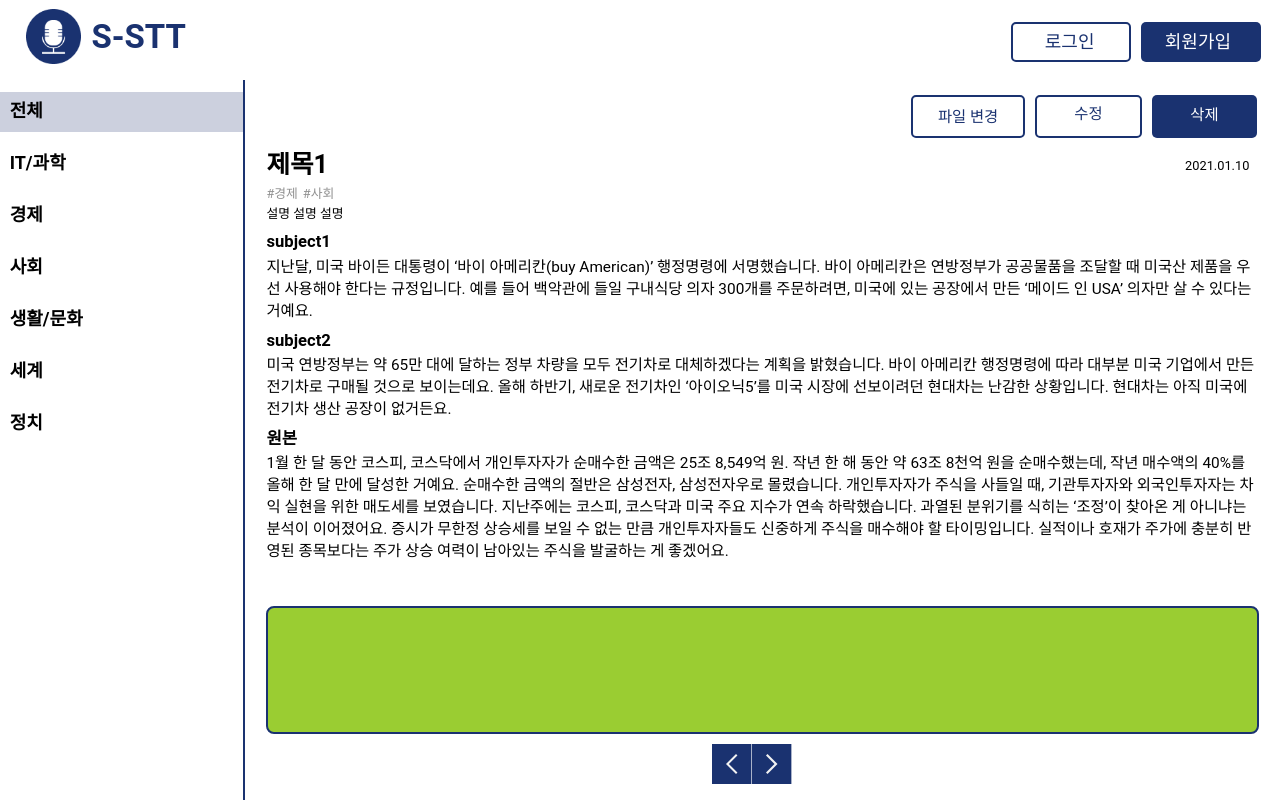
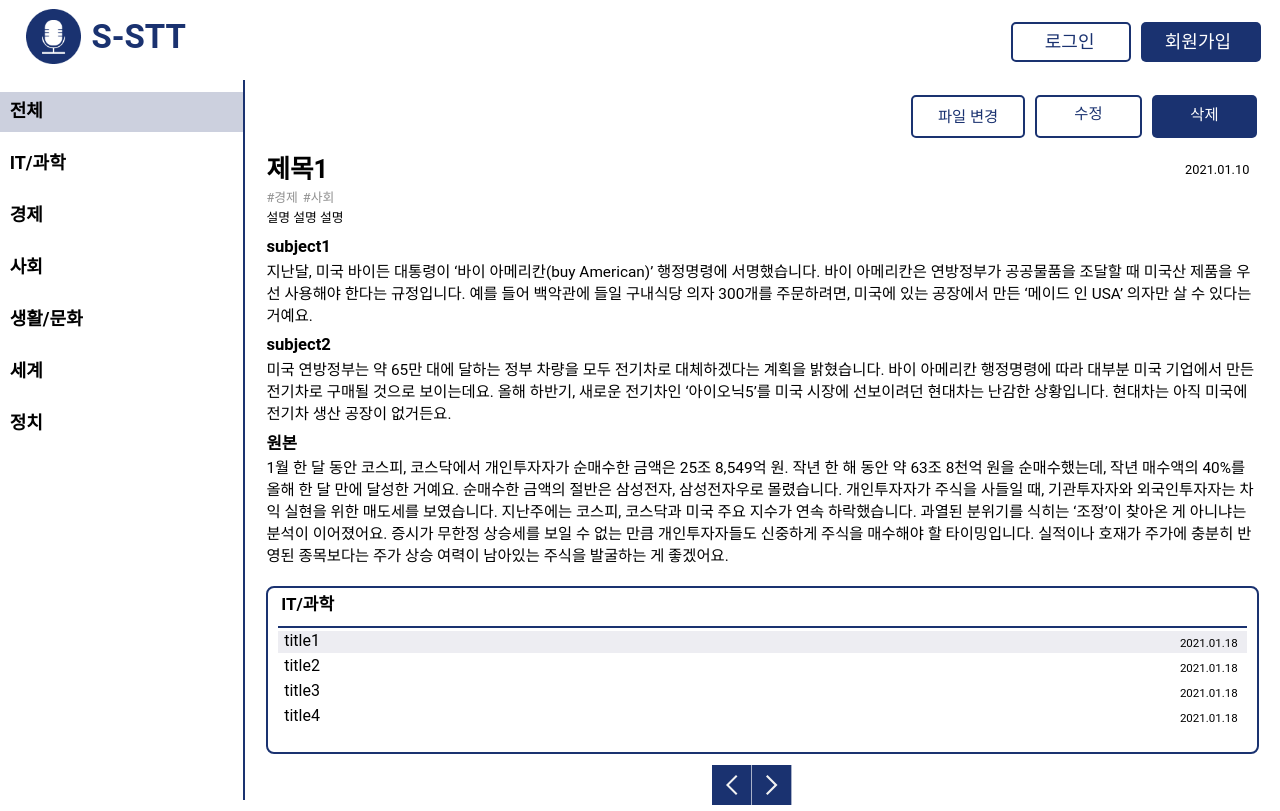
Before and after one commit to WebProject-STT/Front-end, a React (Create React App) app: page /viewPost/1 in a window 1280 px wide. Built offline with nearby package versions, Linux system fonts and the light colour scheme; the HTML template or start-up script is replaced by a standard one.

Commit message:
기능추가: 게시글 상세페이지에 게시글 목록 구현, 목록에서 특정 게시글 클릭 시 해 당 게시글의 상세페이지로 이동

```diff
--- /dev/null
+++ b/src/common/getInformation.js
@@ -0,0 +1,6 @@
+import { postsData } from './TempData';
+
+export function getPostList(category) {
+	const postList = category === '전체' ? postsData : postsData.filter((post) => post.category === category);
+	return postList;
+}
--- a/src/common/tempData.js
+++ b/src/common/tempData.js
@@ -24,7 +24,7 @@ export const postsData = [
 	},
 	{
 		id: 4,
-		category: '경제',
+		category: 'IT/과학',
 		title: 'title4',
 		date: '2021.01.18',
 	},
--- a/src/components/Contents.js
+++ b/src/components/Contents.js
@@ -1,13 +1,10 @@
 import React from 'react';
 import classNames from 'classnames';
-import { contentsData } from '../common/TempData';
 import Words from '../common/Words';
 import '../styles/ViewPost.scss';
 
-function Contents({ postId }) {
-	// 일단은 배열에서 filter로 찾지만 api적용하면 바로 데이터 하나만 받아올 수 있음
-	const currentContents = contentsData.find((x) => x.id === postId);
-	const { title, date, keywords, description, subjects, origin } = currentContents;
+function Contents({ contents }) {
+	const { title, date, keywords, description, subjects, origin } = contents;
 
 	return (
 		<>
@@ -28,7 +25,7 @@ function Contents({ postId }) {
 			<div className={classNames('contents-area')}>
 				<span className={classNames('text', 'post-detail')}>{description}</span>
 			</div>
-				{/* subjects 인덱스 div와 span태그에 넣어야됨 */}
+			{/* subjects 인덱스 div와 span태그에 넣어야됨 */}
 			{subjects.map((subject) => {
 				return (
 					<div className={classNames('contents-area', 'big')}>
--- a/src/components/Post.js
+++ b/src/components/Post.js
@@ -6,22 +6,24 @@ import { useCheckStatusState } from '../contexts/CheckStatusContext';
 import '../styles/ViewPost.scss';
 import '../styles/Text.scss';
 
-function Post({ post }) {
+function Post({ post, isDetail, currentPostId }) {
 	const { checkedItems } = useCheckedItemsState();
 	const checkedItemsDispatch = useCheckedItemsDispatch();
 	const { checkBoxVisibility } = useCheckStatusState();
-
+	const { id, title, date } = post;
+	const blueGray = '#ededf2';
+	console.log(isDetail);
 	const checkHandler = ({ target }) => {
 		if (target.checked) {
-			checkedItemsDispatch({ type: 'ADD_ITEM', item: post.id });
+			checkedItemsDispatch({ type: 'ADD_ITEM', item: id });
 		} else {
-			checkedItemsDispatch({ type: 'DELETE_ITEM', item: post.id });
+			checkedItemsDispatch({ type: 'DELETE_ITEM', item: id });
 		}
 	};
 
 	return (
-		<div className="post-area">
-			{checkBoxVisibility && (
+		<div className={isDetail ? classNames('post-area', 'detail') : 'post-area'}>
+			{!isDetail && checkBoxVisibility && (
 				<label className="check-label">
 					<input
 						className="check-input"
@@ -29,17 +31,17 @@ function Post({ post }) {
 						onChange={(e) => {
 							checkHandler(e);
 						}}
-						checked={checkedItems.includes(post.id)}
+						checked={checkedItems.includes(id)}
 					/>
 					<span className="check-box"></span>
 				</label>
 			)}
-			<Link to={`/viewPost/${post.id}`} className="post">
+			<Link to={`/viewPost/${id}`} className={isDetail ? 'post' : classNames('post', 'list')} style={{ backgroundColor: currentPostId === id && blueGray }}>
 				{/* <div className="title-area"> */}
-				<span className={classNames('text', 'bold', 'title')}>{post.title}</span>
+				<span className={isDetail ? classNames('text', 'title', 'detail') : classNames('text', 'bold', 'title')}>{title}</span>
 				{/* </div> */}
 				<div className="date-area">
-					<span className={classNames('text', 'gray', 'date')}>{post.date}</span>
+					<span className={isDetail ? classNames('text', 'date', 'detail') : classNames('text', 'gray', 'date')}>{date}</span>
 				</div>
 			</Link>
 		</div>
--- a/src/components/PostList.js
+++ b/src/components/PostList.js
@@ -7,7 +7,7 @@ import { useCategoryState } from '../contexts/CategoryContext';
 import { useCheckedItemsState, useCheckedItemsDispatch } from '../contexts/CheckedItemContext';
 import useInputs from '../hooks/useInputs';
 import Words from '../common/Words';
-import { postsData } from '../common/TempData';
+import { getPostList } from '../common/getInformation';
 import SearchIcon from '../common/icon/SearchIcon.png';
 import LeftArrow from '../common/icon/LeftArrow.png';
 import RightArrow from '../common/icon/RightArrow.png';
@@ -16,10 +16,6 @@ import '../styles/Button.scss';
 import '../styles/Text.scss';
 import { Link } from 'react-router-dom';
 // postlist-header 컴포넌트화 시킬까 생각중..
-function getPostList(category) {
-	const postList = category === '전체' ? postsData : postsData.filter((post) => post.category === category);
-	return postList;
-}
 
 function PostList() {
 	const { category } = useCategoryState();
@@ -112,7 +108,7 @@ function PostList() {
 					</button>
 				</div>
 			</div>
-			<div className="post-view">
+			<div className={classNames('post-view', 'list')}>
 				<div className="all-check">
 					{checkBoxVisibility && (
 						<>
@@ -139,7 +135,7 @@ function PostList() {
 							<span className={classNames('text', 'no-post')}>{Words.WRITE_POST}</span>
 						</>
 					) : (
-						postList.map((post) => <Post post={post} key={post.id} />)
+						postList.map((post) => <Post post={post} isDetail={false} key={post.id} />)
 					)}
 				</div>
 				<div className="footer">
--- a/src/components/ViewPost.js
+++ b/src/components/ViewPost.js
@@ -2,13 +2,17 @@ import React, { useEffect, useState } from 'react';
 import classNames from 'classnames';
 import { Link } from 'react-router-dom';
 import { useComponentVisibilityDispatch } from '../contexts/ComponentVisibilityContext';
+import { useCategoryState } from '../contexts/CategoryContext';
 import Words from '../common/Words';
+import { contentsData, postsData } from '../common/TempData';
+import { getPostList } from '../common/getInformation';
 import ChangeFileModal from './ChangeFileModal';
-import UpdatePost from './UpdatePost';
-import '../styles/ViewPost.scss';
 import Contents from './Contents';
+import Post from './Post';
 import LeftArrow from '../common/icon/LeftArrow.png';
 import RightArrow from '../common/icon/RightArrow.png';
+import '../styles/ViewPost.scss';
+import '../styles/Text.scss';
 
 function scrollToUp(event) {
 	// 스크롤 위로 올라가지 않음, 고쳐야됨
@@ -20,6 +24,12 @@ function ViewPost({ match }) {
 	const postIdNum = parseInt(postId);
 	const componentVisibilityDispatch = useComponentVisibilityDispatch();
 	const [isChangeFileModalOn, setIsChangeFileModalOn] = useState(false);
+	// 일단은 배열에서 find 찾지만 api적용하면 바로 데이터 하나만 받아올 수 있음
+	const contents = contentsData.find((x) => x.id === postIdNum);
+	// 컨텐츠db에서 한번에 받아오도록 변경해야됨
+	const { category } = postsData.find((x) => x.id === postIdNum);
+	const postList = getPostList(category);
+	console.log(postList);
 
 	useEffect(() => {
 		componentVisibilityDispatch({ type: 'VISIBLE', name: 'categoryVisibility' });
@@ -61,11 +71,21 @@ function ViewPost({ match }) {
 					</Link>
 				</div>
 			</div>
-			<div className="post-view">
+			<div className={classNames('post-view', 'detail')}>
 				<div className={classNames('view-form', 'middle')}>
-					<Contents postId={postIdNum} />
+					<Contents contents={contents} />
 				</div>
-				<div className={classNames('view-form', 'small')}></div>
+				<div className="detail-list ">
+					<div className="detail-category">
+						{/* 선택된 카테고리로 해야할까 해당 게시글의 주제로 해야할까 */}
+						<span className={classNames('text', 'bold', 'post-detail', 'category-name')}>{category}</span>
+					</div>
+					<div className={classNames('view-form', 'small')}>
+						{postList.map((post) => (
+							<Post post={post} isDetail={true} currentPostId={postIdNum} key={post.id} />
+						))}
+					</div>
+				</div>
 				<div className="footer">
 					<img className="left-arrow" src={LeftArrow} alt="LeftArrow" />
 					<img className="right-arrow" src={RightArrow} alt="RightArrow" />
--- a/src/styles/Text.scss
+++ b/src/styles/Text.scss
@@ -95,14 +95,22 @@ $red: #ff0000;
 		// left: 75%;
 		margin-right: 2%;
 		top: 26%;
-		font-size: 1.3vw;
 		line-height: 19px;
+		&.detail {
+			top: 0.3%;
+			font-size: 0.9vw;
+		}
 	}
 
 	&.title {
 		height: 60%;
 		top: 19%;
 		// margin-left: 1.5%;
+		&.detail {
+			top: 0.2%;
+			margin-left: 0.6%;
+			// margin-bottom: 1%;
+		}
 	}
 
 	&.post-detail {
@@ -130,6 +138,12 @@ $red: #ff0000;
 
 		&.subject-content {
 			font-size: 1.2vw;
+		}
+
+		&.category-name {
+			margin-left: 0.3%;
+			top: 13%;
+			font-size: 17px;
 		}
 	}
 
--- a/src/styles/ViewPost.scss
+++ b/src/styles/ViewPost.scss
@@ -4,10 +4,10 @@ $blueGray: #ededf2;
 
 .view-area {
 	margin-left: 19.2vw;
+	width: 81%;
 	margin-top: 10vh;
-	width: 81%;
 	// height: auto;
-	// background-color: palegoldenrod;
+	// background-color: pink;
 }
 
 .view-header {
@@ -81,9 +81,23 @@ $blueGray: #ededf2;
 	// z-index: 0;
 	// position: relative;
 	min-height: 90.5%;
-	margin-top: 6.5%;
 	height: auto;
 	// background-color: aquamarine;
+	&.list {
+		margin-top: 6.5%;
+	}
+	&.detail {
+		margin-top: 9vh;
+	}
+}
+
+.detail-list {
+	width: 96%;
+	height: 21vh;
+	border: 2px solid $blue;
+	box-sizing: border-box;
+	border-radius: 8px;
+	margin: 1% auto 0 auto;
 }
 
 .view-form {
@@ -92,21 +106,21 @@ $blueGray: #ededf2;
 	// background-color: pink;
 
 	&.small {
-		height: 16vh;
-		border: 2px solid $blue;
-		box-sizing: border-box;
-		border-radius: 8px;
-		background-color: yellowgreen;
-		margin: 1% auto 0 auto;
+		width: 98%;
+		margin: 0 auto;
+		padding-top: 0.3%;
+		// background-color: yellowgreen;
 	}
 
 	&.middle {
 		margin: 0 auto;
-		min-height: 56vh;
+		min-height: 53vh;
 		height: auto;
+		// background-color: wheat;
 	}
 
 	&.big {
+		text-align: center;
 		height: 71vh;
 		margin: 0.8% auto 0 2.5%;
 	}
@@ -118,6 +132,10 @@ $blueGray: #ededf2;
 	height: 8%;
 	justify-content: space-between;
 	// background-color: pink;
+
+	&.detail + &.detail {
+		margin-top: 0.3%;
+	}
 
 	&:hover {
 		cursor: pointer;
@@ -131,9 +149,13 @@ $blueGray: #ededf2;
 .post {
 	display: flex;
 	width: 100%;
-	background-color: $blueGray;
 	justify-content: space-between;
-	padding-left: 1%;
+	// background-color: pink;
+
+	&.list {
+		padding-left: 1%;
+		background-color: $blueGray;
+	}
 }
 
 .contents-area {
@@ -203,3 +225,10 @@ a {
 	color: inherit;
 	text-decoration: none;
 }
+
+.detail-category {
+	width: 98%;
+	height: 23%;
+	margin-left: 1%;
+	border-bottom: 2px solid $blue;
+}
```
Also changed, not shown: 2 other files (tests, documents, lock files or other folders).
